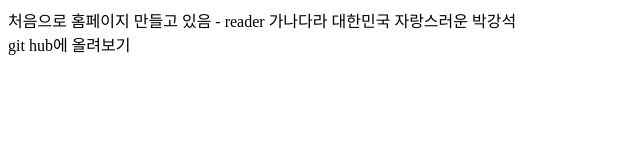
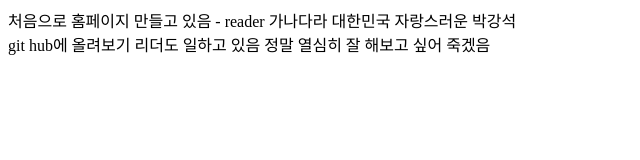
Before and after one commit to kspark-hs/new-project, a plain HTML site: page index.html in a window 1280 px wide. Shown: the whole page, without its empty margins (0-640 px from the left). Drawn offline with Linux system fonts and the light colour scheme.

Commit message:
second commit

```diff
--- a/index.html
+++ b/index.html
@@ -9,5 +9,10 @@
     처음으로 홈페이지 만들고 있음 - reader 가나다라 대한민국 자랑스러운 박강석<br>
     git hub에 올려보기
 
+    리더도 일하고 있음
+    정말 열심히
+    잘 해보고 싶어 죽겠음
+
+
   </body>
 </html>
```
